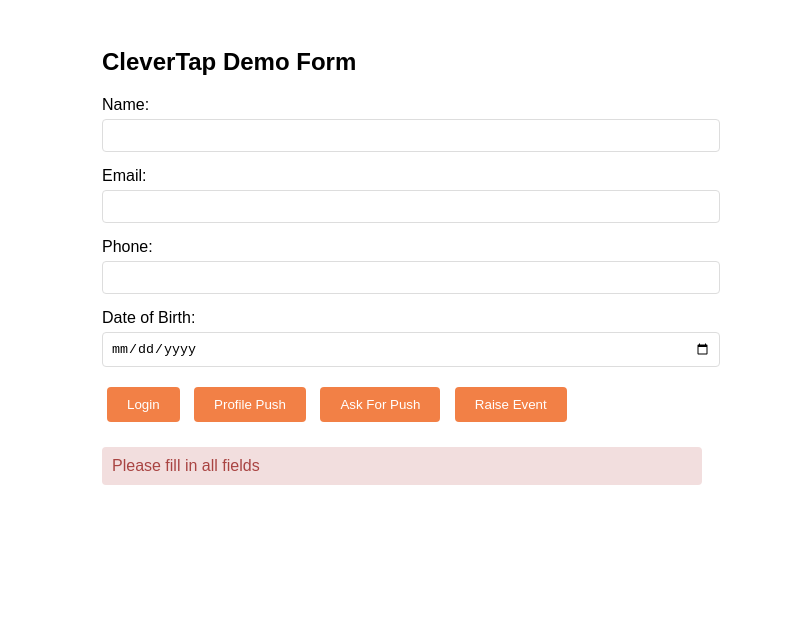
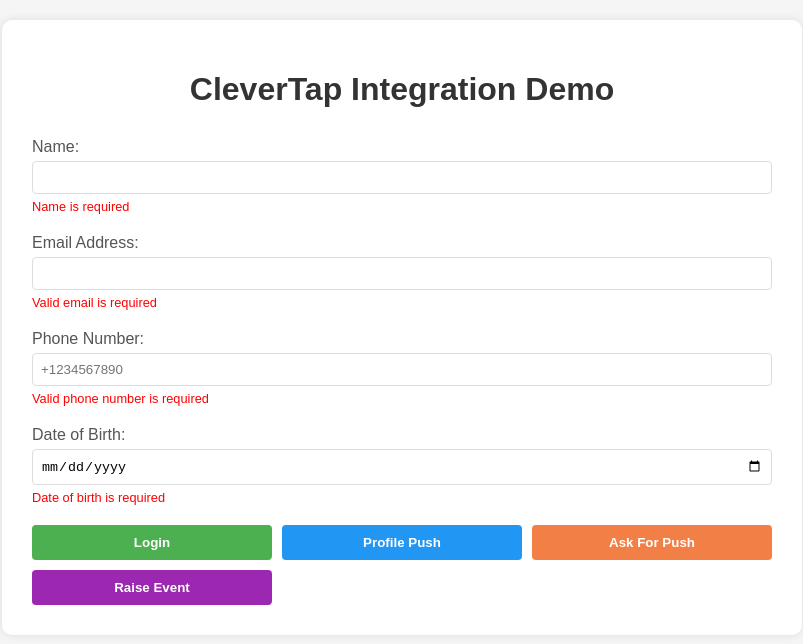
Before and after one commit to selina-22/clevertap-demo, a plain HTML site: page index.html in a window 1280 px wide. Both pictures are taken after a click on the button "Login". Shown: the whole page, without its empty margins (238-1041 px from the left). Drawn offline with Linux system fonts and the light colour scheme.

Commit message:
Update index.html

```diff
--- a/index.html
+++ b/index.html
@@ -1,237 +1,290 @@
+<!DOCTYPE html>
+<html lang="en">
+  <head>
+    <meta charset="UTF-8" />
+    <meta name="viewport" content="width=device-width, initial-scale=1.0" />
+    <title>CleverTap Integration Demo</title>
 
-<!DOCTYPE html>
-<html>
-<head>
-    <title>CleverTap Integration Demo</title>
+    <!-- Enable CleverTap Debug Logging and Configuration -->
+    <script type="text/javascript">
+      sessionStorage.setItem("WZRK_D", "3");
+
+      // Configure CleverTap service worker
+      window.clevertapConfig = {
+        serviceWorkerPath: "/clevertap-demo/clevertap_sw.js",
+        serviceWorkerScope: "/clevertap-demo/",
+      };
+
+      if ("serviceWorker" in navigator) {
+        navigator.serviceWorker
+          .register("/clevertap-demo/clevertap_sw.js", {
+            scope: "/clevertap-demo/",
+          })
+          .then(function (registration) {
+            console.log("Service worker registration succeeded:", registration);
+          })
+          .catch(function (error) {
+            console.log("Service worker registration failed:", error);
+          });
+      }
+
+      // Initialize CleverTap once
+      var clevertap = {
+        event: [],
+        profile: [],
+        account: [],
+        onUserLogin: [],
+        notifications: [],
+        privacy: [],
+        debugLevel: 3,
+        debug: function (msg) {
+          console.log("CleverTap Debug:", msg);
+        },
+      };
+
+      clevertap.account.push({ id: "Z44-Z4K-K65Z" });
+    </script>
+
+    <!-- CleverTap Integration -->
+    <script type="text/javascript">
+      (function () {
+        var wzrk = document.createElement("script");
+        wzrk.type = "text/javascript";
+        wzrk.async = true;
+        wzrk.src =
+          ("https:" == document.location.protocol
+            ? "https://d2r1yp2w7bby2u.cloudfront.net"
+            : "http://static.clevertap.com") + "/js/clevertap.min.js";
+        var s = document.getElementsByTagName("script")[0];
+        s.parentNode.insertBefore(wzrk, s);
+      })();
+    </script>
+
     <style>
-        .container {
-            max-width: 600px;
+      body {
+        font-family: "Arial", sans-serif;
+        max-width: 800px;
         margin: 0 auto;
         padding: 20px;
-            font-family: Arial, sans-serif;
+        background: #f5f5f5;
       }
+
+      .container {
+        background: white;
+        padding: 30px;
+        border-radius: 10px;
+        box-shadow: 0 0 10px rgba(0, 0, 0, 0.1);
+      }
+
+      h1 {
+        color: #333;
+        text-align: center;
+        margin-bottom: 30px;
+      }
+
       .form-group {
-            margin-bottom: 15px;
+        margin-bottom: 20px;
       }
-        .form-group label {
+
+      label {
         display: block;
         margin-bottom: 5px;
+        color: #555;
       }
-        .form-group input {
+
+      input {
         width: 100%;
         padding: 8px;
         border: 1px solid #ddd;
         border-radius: 4px;
+        box-sizing: border-box;
       }
+
+      .button-group {
+        display: grid;
+        grid-template-columns: repeat(auto-fit, minmax(200px, 1fr));
+        gap: 10px;
+        margin-top: 20px;
+      }
+
       button {
-            background-color: #f28046;
-            color: white;
         padding: 10px 20px;
         border: none;
         border-radius: 4px;
         cursor: pointer;
-            margin: 5px;
+        font-weight: bold;
+        transition: background-color 0.3s;
       }
+
+      .login-btn {
+        background-color: #4caf50;
+        color: white;
+      }
+
+      .profile-btn {
+        background-color: #2196f3;
+        color: white;
+      }
+
+      .push-btn {
+        background-color: #f28046;
+        color: white;
+      }
+
+      .event-btn {
+        background-color: #9c27b0;
+        color: white;
+      }
+
       button:hover {
         opacity: 0.9;
       }
-        #status {
-            margin-top: 20px;
-            padding: 10px;
-            border-radius: 4px;
-            display: none;
-        }
-        .success {
-            background-color: #dff0d8;
-            color: #3c763d;
-        }
+
       .error {
-            background-color: #f2dede;
-            color: #a94442;
+        color: red;
+        font-size: 0.8em;
+        margin-top: 5px;
       }
     </style>
-
-    <!-- CleverTap Integration -->
-    <script type="text/javascript">
-        // Initialize clevertap object
-        var clevertap = {event:[], profile:[], account:[], onUserLogin:[], notifications:[], privacy:[]};
-        // Replace with your actual CleverTap ID
-        clevertap.account.push({"id": "Z44-Z4K-K65Z"});
-
-        // Load CleverTap SDK
-        (function () {
-            var wzrk = document.createElement('script');
-            wzrk.type = 'text/javascript';
-            wzrk.async = true;
-            wzrk.src = ('https:' == document.location.protocol ? 'https://d2r1yp2w7bby2u.cloudfront.net' : 'http://static.clevertap.com') + '/js/clevertap.min.js';
-            var s = document.getElementsByTagName('script')[0];
-            s.parentNode.insertBefore(wzrk, s);
-        })();
-
-        // Add SDK ready check
-        function isSdkReady() {
-            return typeof clevertap !== 'undefined' && clevertap.hasOwnProperty('event');
-        }
-    </script>
   </head>
   <body>
     <div class="container">
-        <h2>CleverTap Demo Form</h2>
+      <h1>CleverTap Integration Demo</h1>
+
       <div class="form-group">
         <label for="name">Name:</label>
-            <input type="text" id="name" required>
+        <input type="text" id="name" required />
+        <div class="error" id="nameError"></div>
       </div>
+
       <div class="form-group">
-            <label for="email">Email:</label>
-            <input type="email" id="email" required>
+        <label for="email">Email Address:</label>
+        <input type="email" id="email" required />
+        <div class="error" id="emailError"></div>
       </div>
+
       <div class="form-group">
-            <label for="phone">Phone:</label>
-            <input type="tel" id="phone" required>
+        <label for="phone">Phone Number:</label>
+        <input type="tel" id="phone" placeholder="+1234567890" required />
+        <div class="error" id="phoneError"></div>
       </div>
+
       <div class="form-group">
         <label for="dob">Date of Birth:</label>
-            <input type="date" id="dob" required>
+        <input type="date" id="dob" required />
+        <div class="error" id="dobError"></div>
       </div>
 
-        <button onclick="handleLogin()">Login</button>
-        <button onclick="handleProfilePush()">Profile Push</button>
-        <button onclick="handleAskPush()">Ask For Push</button>
-        <button onclick="raiseEvent()">Raise Event</button>
-
-        <div id="status"></div>
+      <div class="button-group">
+        <button class="login-btn" onclick="handleLogin()">Login</button>
+        <button class="profile-btn" onclick="handleProfilePush()">
+          Profile Push
+        </button>
+        <button class="push-btn" onclick="handlePushNotification()">
+          Ask For Push
+        </button>
+        <button class="event-btn" onclick="handleEvent()">Raise Event</button>
+      </div>
     </div>
 
     <script>
-        function showStatus(message, isError = false) {
-            const statusDiv = document.getElementById('status');
-            statusDiv.textContent = message;
-            statusDiv.style.display = 'block';
-            statusDiv.className = isError ? 'error' : 'success';
-            console.log(message);
+      // Utility function to validate form
+      function validateForm() {
+        let isValid = true;
+        const name = document.getElementById("name").value;
+        const email = document.getElementById("email").value;
+        const phone = document.getElementById("phone").value;
+        const dob = document.getElementById("dob").value;
+
+        // Clear previous errors
+        document
+          .querySelectorAll(".error")
+          .forEach((el) => (el.textContent = ""));
+
+        if (!name) {
+          document.getElementById("nameError").textContent = "Name is required";
+          isValid = false;
         }
 
-        function validateForm() {
-            const name = document.getElementById('name').value;
-            const email = document.getElementById('email').value;
-            const phone = document.getElementById('phone').value;
-            const dob = document.getElementById('dob').value;
-
-            if (!name || !email || !phone || !dob) {
-                showStatus('Please fill in all fields', true);
-                return false;
-            }
-            return true;
+        if (!email || !email.match(/^[^\s@]+@[^\s@]+\.[^\s@]+$/)) {
+          document.getElementById("emailError").textContent =
+            "Valid email is required";
+          isValid = false;
         }
 
-        function getFormData() {
+        if (!phone || !phone.match(/^\+?[\d\s-]{10,}$/)) {
+          document.getElementById("phoneError").textContent =
+            "Valid phone number is required";
+          isValid = false;
+        }
+
+        if (!dob) {
+          document.getElementById("dobError").textContent =
+            "Date of birth is required";
+          isValid = false;
+        }
+
+        return isValid;
+      }
+
+      // Get user data
+      function getUserData() {
         return {
-                "Name": document.getElementById('name').value,
-                "Email": document.getElementById('email').value,
-                "Phone": document.getElementById('phone').value,
-                "DOB": new Date(document.getElementById('dob').value)
+          Site: {
+            Name: document.getElementById("name").value,
+            Email: document.getElementById("email").value,
+            Phone: document.getElementById("phone").value,
+            DOB: new Date(document.getElementById("dob").value),
+          },
         };
       }
 
+      // Handle login button click
       function handleLogin() {
-            console.log('Login button clicked');
         if (!validateForm()) return;
 
-            if (!isSdkReady()) {
-                showStatus('CleverTap SDK not ready. Please try again in a few seconds.', true);
-                return;
+        clevertap.onUserLogin.push(getUserData());
+        alert("Login event pushed to CleverTap!");
       }
 
-            try {
-                const data = getFormData();
-                clevertap.onUserLogin.push({
-                    "Site": data
-                });
-                showStatus('Login event sent successfully');
-                console.log('Login data sent:', data);
-            } catch (error) {
-                showStatus('Error sending login event: ' + error.message, true);
-                console.error('Login error:', error);
-            }
+      // Handle profile push button click
+      function handleProfilePush() {
+        if (!validateForm()) return;
+
+        clevertap.profile.push(getUserData());
+        alert("Profile pushed to CleverTap!");
       }
 
-        function handleProfilePush() {
-            console.log('Profile Push button clicked');
+      // Handle push notification request
+      function handlePushNotification() {
+        clevertap.notifications.push({
+          titleText: "Would you like to receive Push Notifications?",
+          bodyText:
+            "We promise to only send you relevant content and give you updates on your transactions",
+          okButtonText: "Sign me up!",
+          rejectButtonText: "No thanks",
+          askAgainTimeInSeconds: 5,
+          okButtonColor: "#f28046",
+        });
+      }
+
+      // Handle custom event
+      function handleEvent() {
         if (!validateForm()) return;
 
-            if (!isSdkReady()) {
-                showStatus('CleverTap SDK not ready. Please try again in a few seconds.', true);
-                return;
+        const eventProperties = {
+          "Product name": "Smartphone X",
+          Price: 699.99,
+          "Purchase Time": new Date(),
+          Quantity: 1,
+          Category: "Electronics",
+          "In Stock": true,
+          Rating: 4.5,
+        };
+
+        clevertap.event.push("Product Purchased", eventProperties);
+        alert("Custom event raised with CleverTap!");
       }
-
-            try {
-                const data = getFormData();
-                clevertap.profile.push({
-                    "Site": data
-                });
-                showStatus('Profile updated successfully');
-                console.log('Profile data sent:', data);
-            } catch (error) {
-                showStatus('Error updating profile: ' + error.message, true);
-                console.error('Profile push error:', error);
-            }
-        }
-
-        function handleAskPush() {
-            console.log('Ask Push button clicked');
-            if (!isSdkReady()) {
-                showStatus('CleverTap SDK not ready. Please try again in a few seconds.', true);
-                return;
-            }
-
-            try {
-                clevertap.notifications.push({
-                    "titleText": 'Would you like to receive Push Notifications?',
-                    "bodyText": 'We promise to only send you relevant content and give you updates on your transactions',
-                    "okButtonText": 'Sign me up!',
-                    "rejectButtonText": 'No thanks',
-                    "askAgainTimeInSeconds": 5,
-                    "okButtonColor": '#f28046'
-                });
-                showStatus('Push notification prompt displayed');
-            } catch (error) {
-                showStatus('Error showing push notification prompt: ' + error.message, true);
-                console.error('Push notification error:', error);
-            }
-        }
-
-        function raiseEvent() {
-            console.log('Raise Event button clicked');
-            if (!isSdkReady()) {
-                showStatus('CleverTap SDK not ready. Please try again in a few seconds.', true);
-                return;
-            }
-
-            try {
-                clevertap.event.push("Custom Event", {
-                    "string_property": "Test String",
-                    "number_property": 42,
-                    "float_property": 3.14,
-                    "date_property": new Date(),
-                    "array_property": ["item1", "item2"],
-                    "boolean_property": true
-                });
-                showStatus('Custom event sent successfully');
-                console.log('Custom event sent');
-            } catch (error) {
-                showStatus('Error sending custom event: ' + error.message, true);
-                console.error('Custom event error:', error);
-            }
-        }
-
-        // Check SDK loading status
-        window.addEventListener('load', function() {
-            if (isSdkReady()) {
-                showStatus('CleverTap SDK loaded successfully');
-            } else {
-                showStatus('Waiting for CleverTap SDK to load...', true);
-            }
-        });
     </script>
   </body>
 </html>
```
Lines whose indentation alone changed are shown as unchanged.
